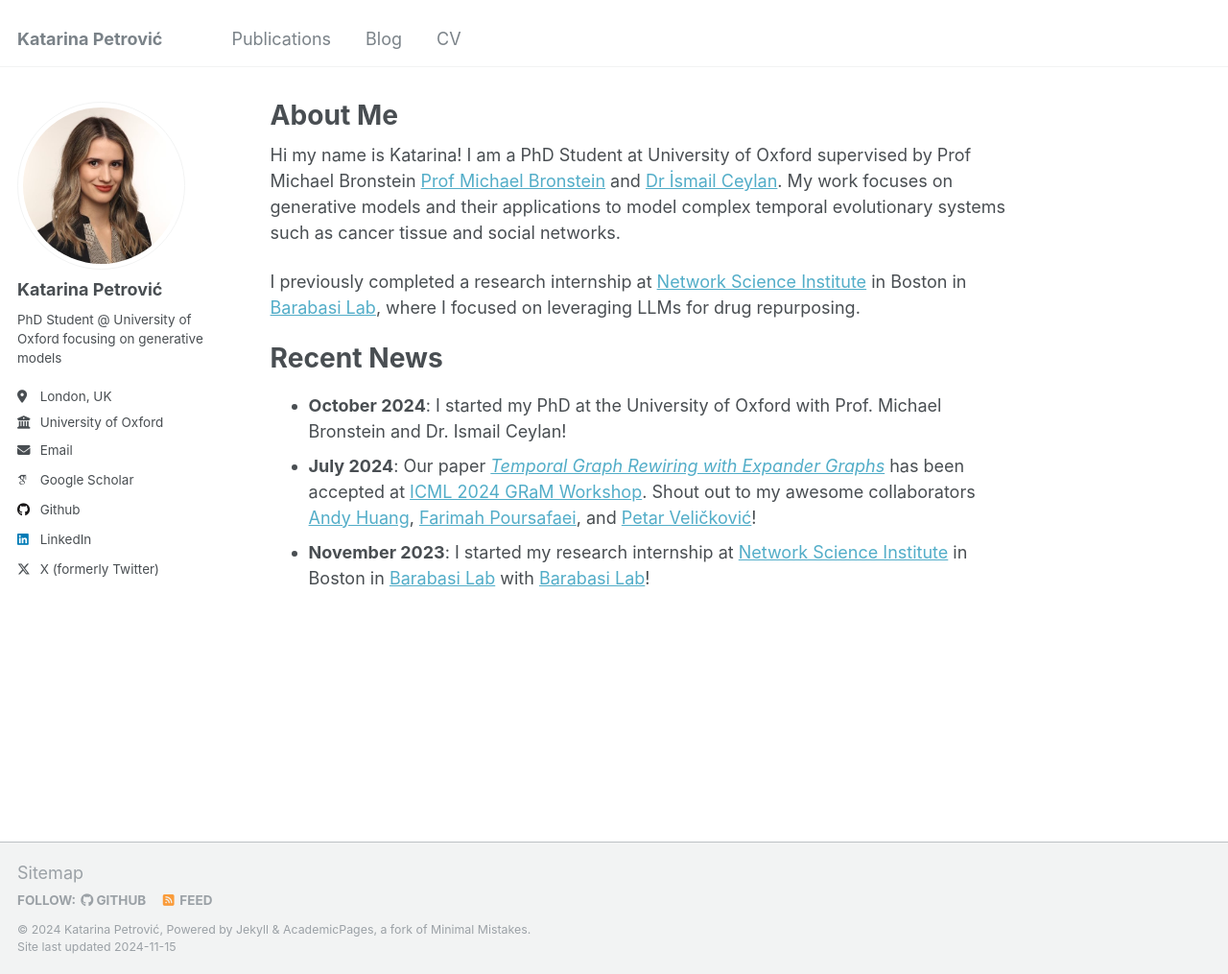
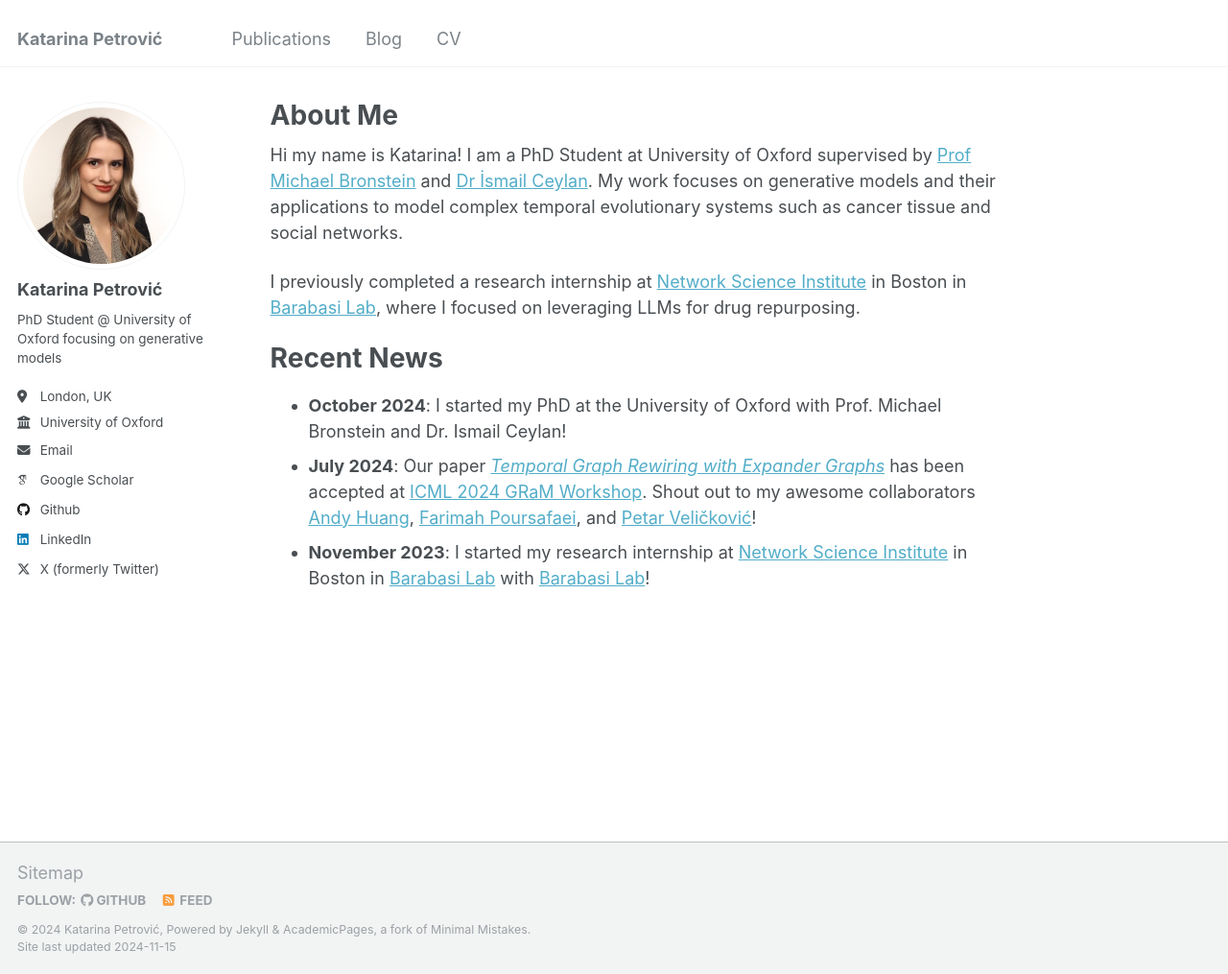
Before and after one commit to kpetrovicc/kpetrovicc.github.io, a Jekyll site: the page built from _pages/about.md, in a window 1280 px wide and 1015 px high. Shown: the whole window at 96% size. Built offline with Jekyll 4.4.1, drawn with Linux system fonts in a browser that asks for light colours; some web fonts are replaced.

Commit message:
Update about.md

```diff
--- a/_pages/about.md
+++ b/_pages/about.md
@@ -7,7 +7,7 @@ redirect_from:
   - /about.html
 ---
 
-Hi my name is Katarina! I am a PhD Student at University of Oxford supervised by Prof Michael Bronstein [Prof Michael Bronstein](https://www.cs.ox.ac.uk/people/michael.bronstein/) and [Dr İsmail Ceylan](https://www.cs.ox.ac.uk/people/ismaililkan.ceylan/). My work focuses on generative models and their applications to model complex temporal evolutionary systems such as cancer tissue and social networks.
+Hi my name is Katarina! I am a PhD Student at University of Oxford supervised by [Prof Michael Bronstein](https://www.cs.ox.ac.uk/people/michael.bronstein/) and [Dr İsmail Ceylan](https://www.cs.ox.ac.uk/people/ismaililkan.ceylan/). My work focuses on generative models and their applications to model complex temporal evolutionary systems such as cancer tissue and social networks.
 
 I previously completed a research internship at [Network Science Institute](https://www.networkscienceinstitute.org) in Boston in [Barabasi Lab](https://barabasi.com/science), where I focused on leveraging LLMs for drug repurposing.
 
```
